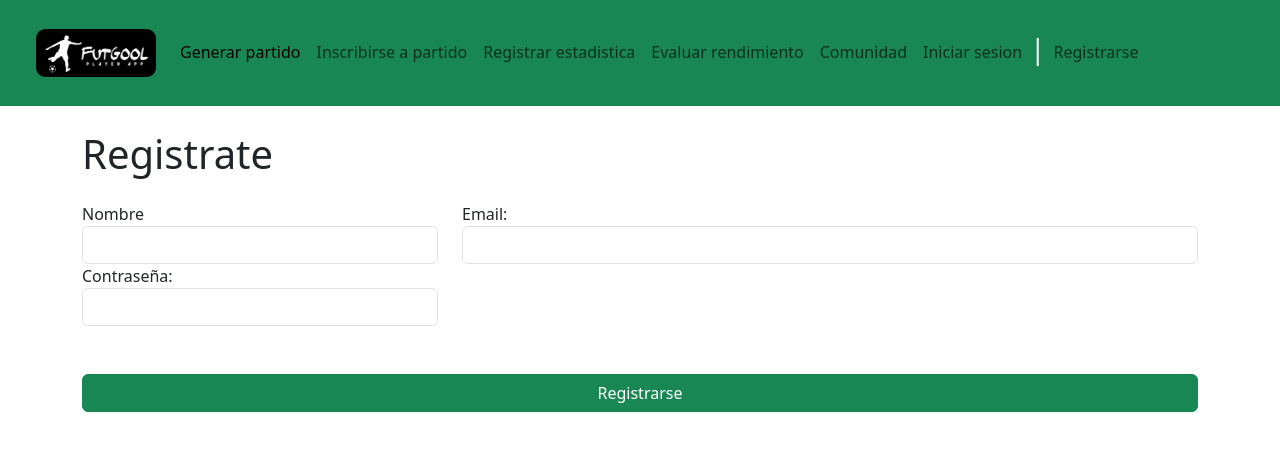
After one commit to diehernandezf/futgoolPlayerApp, a Django app: page /registro in a window 1280 px wide. The commit adds this page. Shown: the top 451 px of the page. Run offline with Django 4.2, Linux system fonts and the light colour scheme.

Commit message:
Actualizacion

```diff
--- a/futgoolApp/templates/base.html
+++ b/futgoolApp/templates/base.html
@@ -8,6 +8,8 @@
     <link rel="stylesheet" href="{% static 'css/base.css' %}">
     <!--       <link rel="stylesheet" href="{% static 'css/carrito.css' %}">        -->
     <link href="https://cdn.jsdelivr.net/npm/bootstrap@5.3.0/dist/css/bootstrap.min.css" rel="stylesheet" integrity="sha384-9ndCyUaIbzAi2FUVXJi0CjmCapSmO7SnpJef0486qhLnuZ2cdeRhO02iuK6FUUVM" crossorigin="anonymous">
+
+    <link rel="icon" type="image/jpg" href="{% static 'img/LogoFutgool.png' %}">
     {% block head %}
 
     {% endblock %}
@@ -19,29 +21,33 @@
     <nav class="navbar navbar-expand-lg bg-success p-4" id="menu">
         <div class="container-fluid">
             <a class="navbar-brand" href="/">
-                <span class="text-light fs-5 fw-bolder"> FutgoolPLayerApp </span>
+                <span class="text-light fs-5 fw-bolder"> <img style="width: 120px;" src="{% static 'img/LogoFutgool.png' %}" alt="Logo"> </span>
             </a>
             <div class="collapse navbar-collapse" id="navbarSupportedContent">
                 <ul class="navbar-nav me-auto mb-2 mb-lg-0">
 
                     <li class="nav-item">
-                        <a class="nav-link active" aria-current="page" href="/crear_partido">Generar partido</a>
+                        <a class="nav-link active" aria-current="page" href="#">Generar partido</a>
                     </li>
 
                     <li class="nav-item">
-                        <a class="nav-link" href="/agregarProducto">#</a>
+                        <a class="nav-link" href="#">Inscribirse a partido</a>
                     </li>
 
                     <li class="nav-item ">
-                        <a class="nav-link" href="#">#</a>
+                        <a class="nav-link" href="#">Registrar estadistica</a>
                     </li>
 
                     <li class="nav-item">
-                        <a class="nav-link" href="/usuarios">#</a>
+                        <a class="nav-link" href="#">Evaluar rendimiento</a>
                     </li>
 
                     <li class="nav-item">
-                        <a class="nav-link" href="/registro">#</a>
+                        <a class="nav-link" href="#">Comunidad</a>
+                    </li>
+
+                    <li class="nav-item">
+                        <a class="nav-link" href="#">Iniciar sesion</a>
                     </li>
 
                     <li class="nav-item">
@@ -49,7 +55,7 @@
                     </li>
 
                     <li class="nav-item">
-                        <a class="nav-link" href="/login">#</a>
+                        <a class="nav-link" href="/registro">Registrarse</a>
                     </li>
 
 
--- /dev/null
+++ b/futgoolApp/templates/registro.html
@@ -0,0 +1,40 @@
+{% extends './base.html' %}
+
+{% block body %}
+
+{% load static %}
+<link rel="stylesheet" href="{% static 'css/registro.css' %}">
+<!--Aqui el codigo!!-->
+<div class="container">
+        <h1 class="my-4">Registrate</h1>
+        <form id="formAgregar" action="/registrarForm" method="POST" enctype="multipart/form-data">{% csrf_token %}
+            <div class="row">
+                <div class="col-md-4">
+                    <label for="txtNombre">Nombre</label>
+                    <input name="txtNombre" id="txtNombre" type="text" class="form-control">
+                </div>
+
+                <div class="col-md-8">
+                    <label for="txtEmail">Email:</label>
+                    <input name="txtEmail" id="txtEmail" type="email" class="form-control">
+                </div>
+
+                <div class="col-md-4">
+                    <label for="txtContrasena">Contraseña:</label>
+                    <input name="txtContrasena" id="txtContrasena" type="password" class="form-control">
+                </div>
+            </div>
+            <button class="btn btn-success mt-5 w-100">Registrarse</button>
+        </form>
+    </div>
+
+{% endblock %}
+
+
+
+
+{% block script %}
+
+<script src="{% static 'js/registro.js' %}"></script>
+
+{% endblock %}
--- a/futgoolApp/urls.py
+++ b/futgoolApp/urls.py
@@ -3,7 +3,8 @@ from . import views
 
 urlpatterns = [
     path('', views.cargarInicio),
-    path('crear_partido', views.crear_partido, name='crear_partido'),
+    path('registro', views.cargarRegistro),
+    path('registrarForm', views.agregarUsuario),
     #path('agregarProducto', views.cargarAgregarProducto),
     #path('agregarProductoForm',views.agregarProducto),
     #path('editarProducto/<sku>',views.cargarEditarProducto),
--- a/futgoolApp/views.py
+++ b/futgoolApp/views.py
@@ -1,6 +1,5 @@
 from django.shortcuts import render, redirect
 from .models import *
-from .forms import PartidoForm
 
 import os
 from django.conf import settings
@@ -9,90 +8,15 @@ from django.conf import settings
 def cargarInicio(request):
     return render(request, "inicio.html")
 
-def crear_partido(request):
-    if request.method == 'POST':
-        form = PartidoForm(request.POST)
-        if form.is_valid():
-            form.save()
-            return redirect('lista_partidos')  # Redirecciona a la lista de partidos
-    else:
-        form = PartidoForm()
-    return render(request, 'generarPartidos.html', {'form': form})
+def cargarRegistro(request):
+    usuarios = Usuario.objects.all()
+    return render(request, "registro.html",{"users":usuarios})
 
+def agregarUsuario(request):
+    v_nombre = request.POST['txtNombre']
+    v_email = request.POST['txtEmail']
+    v_contrasena = request.POST['txtContrasena']
 
+    Usuario.objects.create(nombre = v_nombre, email = v_email, password = v_contrasena)
 
-'''
-def cargarInicio(request):
-    productos = Producto.objects.all()
-    return render(request, "inicio.html",{"producto":productos})
-
-
-
-def cargarAgregarProducto(request):
-    productos = Producto.objects.all()
-    return render(request,"agregarProducto.html",{"prod":productos})
-
-
-
-def agregarProducto(request):
-    #print("AGREGAR PRODUCTOS", request.POST)
-
-
-    v_sku = request.POST['txtSku']
-    v_nombre = request.POST['txtnombre']
-    v_precio = request.POST['txtprecio']
-    v_stock = request.POST['txtStock']
-    v_descripcion = request.POST['txtDescripcion']
-    v_imagen = request.FILES['txtImagen']
-
-    Producto.objects.create(sku = v_sku, nombre = v_nombre, precio = v_precio,stock = v_stock, descripcion = v_descripcion, imagenUrl=v_imagen)
-
-    return redirect('/agregarProducto')
-
-def cargarEditarProducto(request,sku):
-    prod = Producto.objects.get(sku = sku)
-    return render(request,"editarProducto.html",{"prod":prod})
-
-def editarProducto(request):
-
-    v_sku = request.POST['txtSku']
-    productoBD = Producto.objects.get(sku = v_sku)
-    v_nombre = request.POST['txtnombre']
-    v_precio = request.POST['txtprecio']
-    v_stock = request.POST['txtStock']
-    v_descripcion = request.POST['txtDescripcion']
-
-
-    try:
-        v_imagen = request.FILES['txtImagen']
-        ruta_imagen = os.path.join(settings.MEDIA_ROOT, str(productoBD.imagenUrl))
-        os.remove(ruta_imagen)
-    except:
-        v_imagen = productoBD.imagenUrl
-
-    productoBD.nombre = v_nombre
-    productoBD.precio = v_precio
-    productoBD.stock = v_stock
-    productoBD.descripcion = v_descripcion
-    productoBD.imagenUrl = v_imagen
-
-    productoBD.save()
-
-    return redirect('/agregarProducto')
-
-def eliminarProducto(request,codigo_producto):
-    producto = Producto.objects.get(sku = codigo_producto)
-    ruta_imagen = os.path.join(settings.MEDIA_ROOT, str(producto.imagenUrl))
-    os.remove(ruta_imagen)
-    producto.delete()
-    return redirect('/agregarProducto')
-
-def cargarLogin(request):
-    return render(request, "login.html")
-
-def cargarRegistro(request):
-    return render(request, "registro.html")
-
-def cargarAdministracionDeUsuarios(request):
-    return render(request, "usuarios.html")
-    '''
+    return redirect('/registro')
```
Also changed, not shown: Leer!!!!!.txt (added, +8 -0 lines), futgoolApp/forms.py (+0 -7 lines), futgoolApp/models.py (+4 -7 lines), futgoolApp/templates/generarPartidos.html (deleted, +0 -10 lines), futgoolApp.sqlite3, futgoolApp/migrations/0001_initial.py (added), futgoolApp/static/css/registro.css (added), futgoolApp/static/img/LogoFutgool.png (added), futgoolApp/static/js/registro.js (added).
